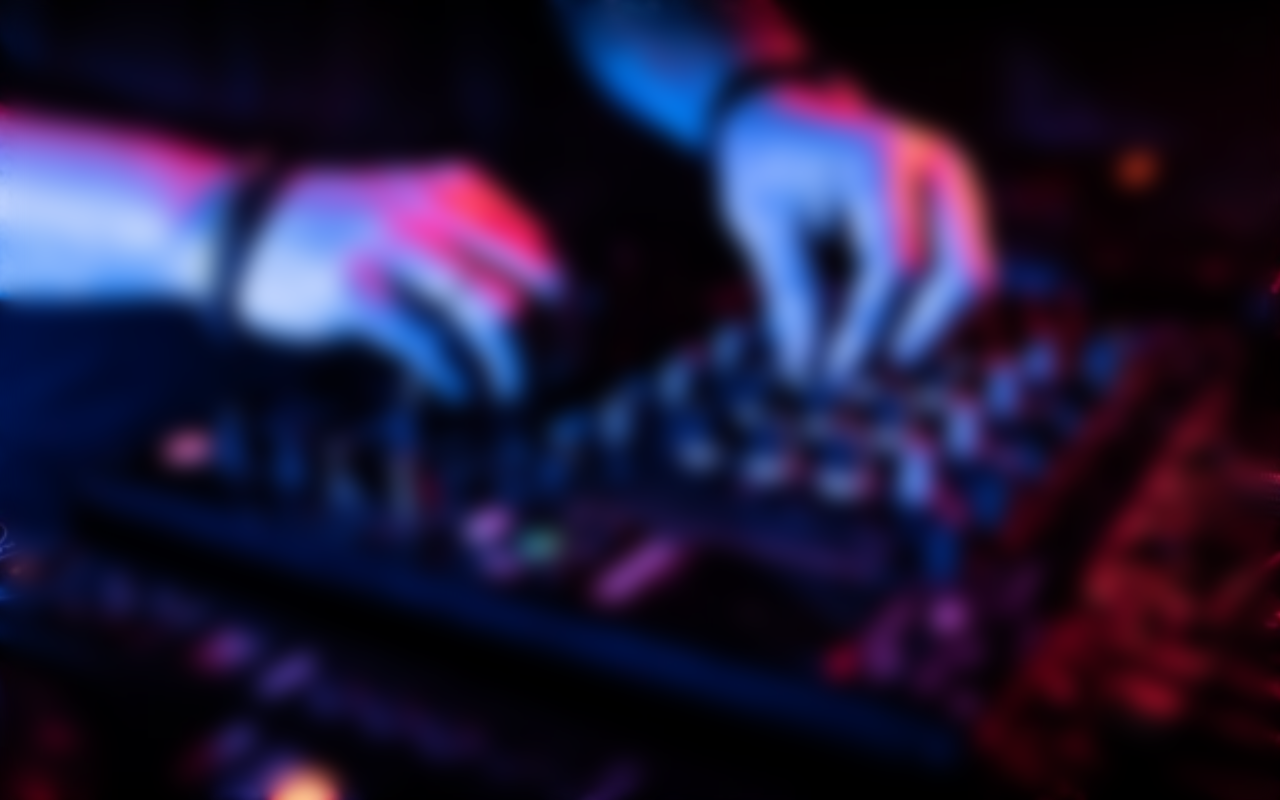
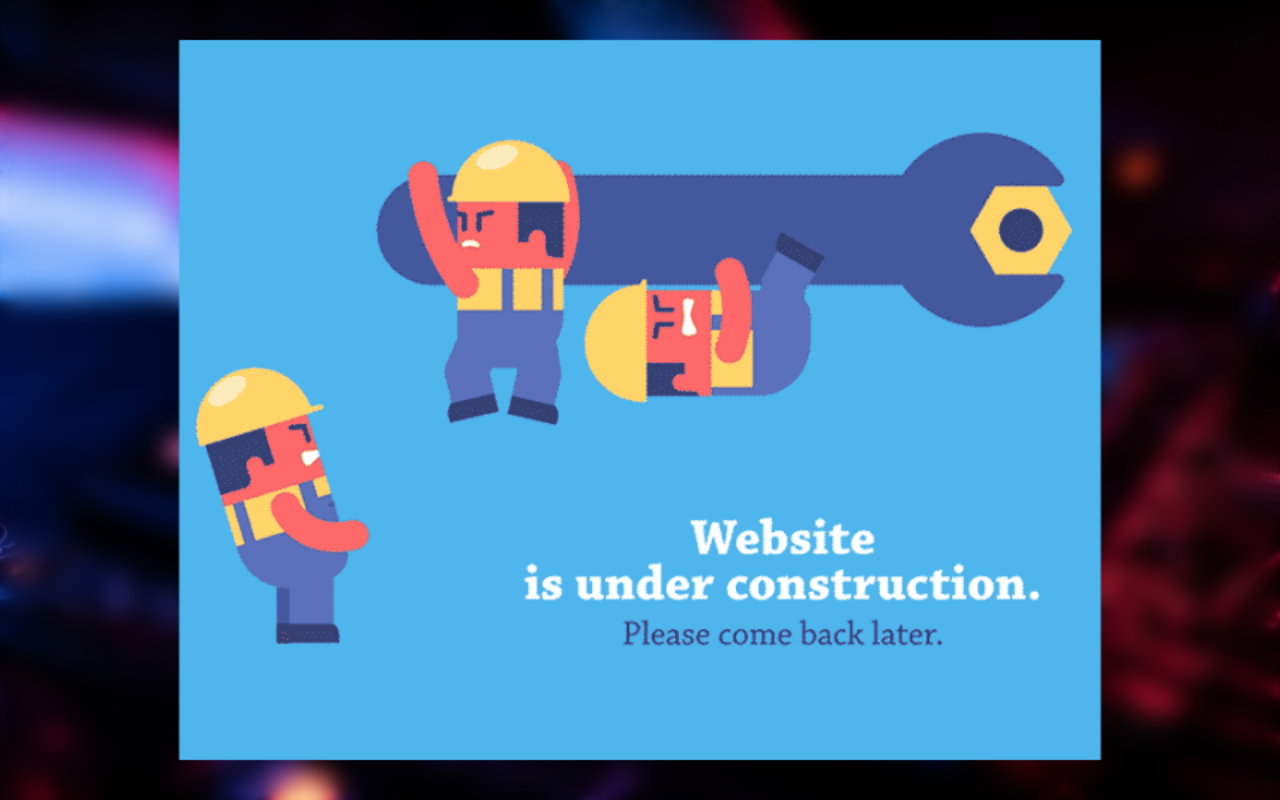
Before and after one commit to 0xcatrovacer/synthesize-frontend, a React (Create React App) app: page /under_construction in a window 1280 px wide. Built offline with nearby package versions, Linux system fonts and the light colour scheme.

Commit message:
added under construction

```diff
--- a/src/App.js
+++ b/src/App.js
@@ -1,35 +1,39 @@
-
-import './App.css';
-import { BrowserRouter as Router, Redirect, Route, Switch } from "react-router-dom";
+import "./App.css";
+import {
+  BrowserRouter as Router,
+  Redirect,
+  Route,
+  Switch,
+} from "react-router-dom";
 import Login from "./components/Login";
 import Home from "./components/Home";
-import { useState } from 'react';
+import { useState } from "react";
+import About from "./components/About";
 
 function App() {
+  const [user, setUser] = useState({});
 
-  const [user, setUser] = useState({})
-
-  const token = localStorage.getItem('token')
+  const token = localStorage.getItem("token");
 
   return (
     <div className="App">
       <Router>
         <Switch>
-
           <Route exact path="/">
             <Login setUser={setUser} />
           </Route>
 
-          <Route exact path='/home' >
-            {token ? <Home user={user} /> : <Redirect to='/' />}
+          <Route exact path="/home">
+            {token ? <Home user={user} /> : <Redirect to="/" />}
           </Route>
 
-          <Route exact path="/aboutus"></Route>
+          <Route exact path="/under_construction">
+            <About />{" "}
+          </Route>
         </Switch>
       </Router>
     </div>
   );
 }
 
-
 export default App;
--- /dev/null
+++ b/src/components/About.js
@@ -0,0 +1,12 @@
+import bg from './158667.gif'
+import "./about.css"
+
+
+const About = () => {
+
+    return (<div className="test">
+
+    </div>  );
+}
+
+export default About;
--- a/src/components/Home.css
+++ b/src/components/Home.css
@@ -23,6 +23,7 @@
   font-weight: bold;
   left: 21.05%;
   top: 14.4%;
+  cursor: default;
 }
 .pop {
   font-size: 121.5%;
@@ -33,6 +34,7 @@
   font-style: normal;
   font-weight: bold;
   left: 4%;
+  cursor: default;
 }
 
 .hh {
@@ -44,6 +46,7 @@
   font-style: normal;
   font-weight: bold;
   left: 4%;
+  cursor: default;
 }
 
 .rock {
@@ -55,6 +58,7 @@
   font-style: normal;
   font-weight: bold;
   left: 4%;
+  cursor: default;
 }
 .pr {
   font-size: 121.5%;
@@ -65,6 +69,7 @@
   font-style: normal;
   font-weight: bold;
   left: 4%;
+  cursor: default;
 }
 
 .ed {
@@ -76,6 +81,7 @@
   font-style: normal;
   font-weight: bold;
   left: 4%;
+  cursor: default;
 }
 
 .cards {
@@ -84,6 +90,7 @@
   row-gap: 17px;
   margin-left: 4%;
   margin-top: 5%;
+
 }
 
 .cards1 {
@@ -149,6 +156,7 @@
   height: 170px;
   border-radius: 10px;
   /* align-items: center; */
+  cursor: pointer;
 }
 
 .tname {
--- a/src/components/Playbar.css
+++ b/src/components/Playbar.css
@@ -29,6 +29,7 @@
   margin-left: 8.6%;
   position: fixed;
   margin-top: 2.8%;
+  cursor: default;
 
 
 }
@@ -94,10 +95,21 @@
   position: fixed;
   margin-left: 90%;
   margin-top: 4.5%;
+  cursor: pointer;
 
 }
 .heart{
   margin-left: 27%;
   margin-top: 4%;
   position: fixed;
+  cursor: pointer;
 }
+.next {
+  cursor: pointer;
+}
+.previous{
+  cursor: pointer;
+}
+.playbutton{
+  cursor: pointer;
+}
--- a/src/components/Playbar.js
+++ b/src/components/Playbar.js
@@ -62,7 +62,7 @@ const Playbar = ({ playingTrack }) => {
           <div className="previous" style={{ fontSize: "50px" }}>
             <SkipPreviousIcon fontSize="inherit" />
           </div>
-          <div>{playingTrack && <Music playingTrack={playingTrack} />}</div>
+          <div className="playbutton">{playingTrack && <Music playingTrack={playingTrack} />}</div>
           <div className="next" style={{ fontSize: "50px" }}>
             <SkipNextIcon fontSize="inherit" />
           </div>
--- a/src/components/Rightpane.css
+++ b/src/components/Rightpane.css
@@ -69,6 +69,7 @@
   font-family:"Quicksand";
   line-height: 22px;
   margin-left: 18%;
+  cursor: default;
 }
 
 
@@ -94,6 +95,7 @@
   font-size: 45px;
   margin-top: 14.5%;
   margin-right: 10%;
+  cursor: pointer;
 }
 
 #about {
@@ -109,6 +111,7 @@
   font-size: 26px;
   /* margin-left: 12.5%; */
   margin-top: 10%;
+  cursor: default;
 }
 
 #settings-menu {
@@ -116,4 +119,5 @@
   flex-direction: column;
   align-items: center;
   justify-content: center;
+
 }
--- a/src/components/SettingsMenu.js
+++ b/src/components/SettingsMenu.js
@@ -25,7 +25,7 @@ const SettingsMenu = () => {
 
   return (
     <div className="settingsButton" style={{ color: "white" }}>
-      < DehazeOutlinedIcon
+      <DehazeOutlinedIcon
         aria-controls="settings-menu"
         aria-haspopup="true"
         onClick={handleClick}
@@ -39,10 +39,14 @@ const SettingsMenu = () => {
         onClose={handleClose}
       >
         <MenuItem onClick={handleClose}>
-          <Link id="about" to="/aboutus" style={{
-            textDecoration: 'none',
-            color: 'black'
-          }}>
+          <Link
+            id="about"
+            to="/under_construction"
+            style={{
+              textDecoration: "none",
+              color: "black",
+            }}
+          >
             <div> About Us</div>
           </Link>
         </MenuItem>
--- a/src/components/Sidebar.css
+++ b/src/components/Sidebar.css
@@ -74,7 +74,7 @@
   -webkit-animation: glow 2s ease-in-out infinite alternate;
     -moz-animation: glow 2s ease-in-out infinite alternate;
     animation: glow 2s ease-in-out infinite alternate;
-
+  cursor: default;
 }
 .im{
   margin-top: -5%;
--- a/src/components/Sidebar.js
+++ b/src/components/Sidebar.js
@@ -14,13 +14,14 @@ const Sidebar = () => {
   };
   window.addEventListener("resize", showMobile);
   return (
-
     <div className={mobile ? "sidebar-mobile" : "sidebar-web"}>
       <div className="branding">
         <div className="logo">
-            <img className="im" src={logo} height="80px" width="80px"  alt=""/>
+          <img className="im" src={logo} height="80px" width="80px" alt="" />
         </div>
-          <p align="left" className="brand-name">Synthesize</p>
+        <p align="left" className="brand-name">
+          Synthesize
+        </p>
       </div>
 
       <ul className="container sidebar-mainlist">
@@ -32,17 +33,16 @@ const Sidebar = () => {
           </li> */}
 
         <li className="sidebar-list-items">
-            <Link to="">Playlists</Link>
+          <Link to="/under_construction">Playlists</Link>
         </li>
         <li className="sidebar-list-items">
-            <Link to="/">New Playlist</Link>
+          <Link to="/under_construction">New Playlist</Link>
         </li>
         <li className="sidebar-list-items">
-            <Link to="/">Liked songs</Link>
+          <Link to="/under_construction">Liked songs</Link>
         </li>
       </ul>
     </div>
-
   );
 };
 
--- /dev/null
+++ b/src/components/about.css
@@ -0,0 +1,13 @@
+.test{
+    height: 100%;
+    width:80%;
+    z-index: 100;
+    transform: scale(0.9);
+    margin-left: auto;
+    margin-right: auto;
+  background: url(./158667.gif);
+  background-repeat: no-repeat;
+  background-position:center;
+  background-attachment:center center ;
+  background-size:cover;
+}
```
Lines whose indentation alone changed are shown as unchanged.
